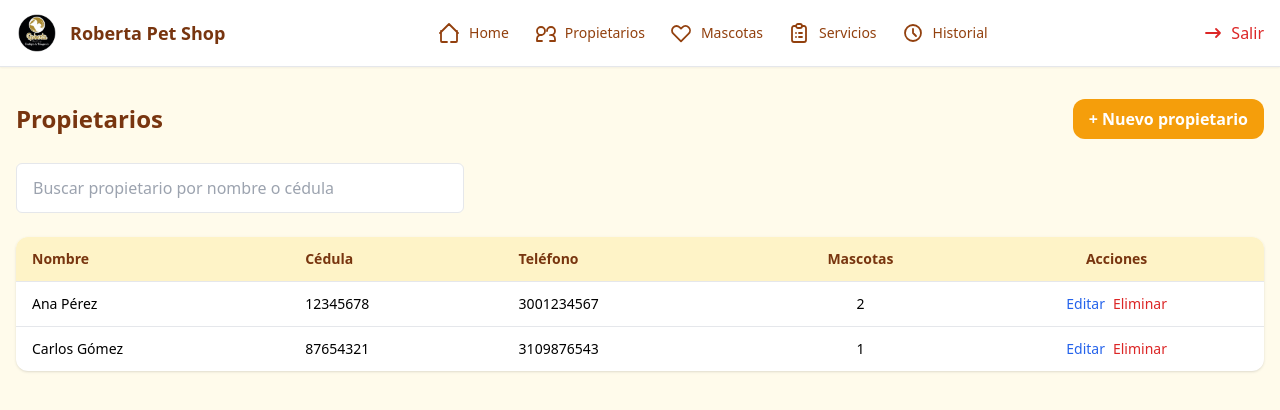
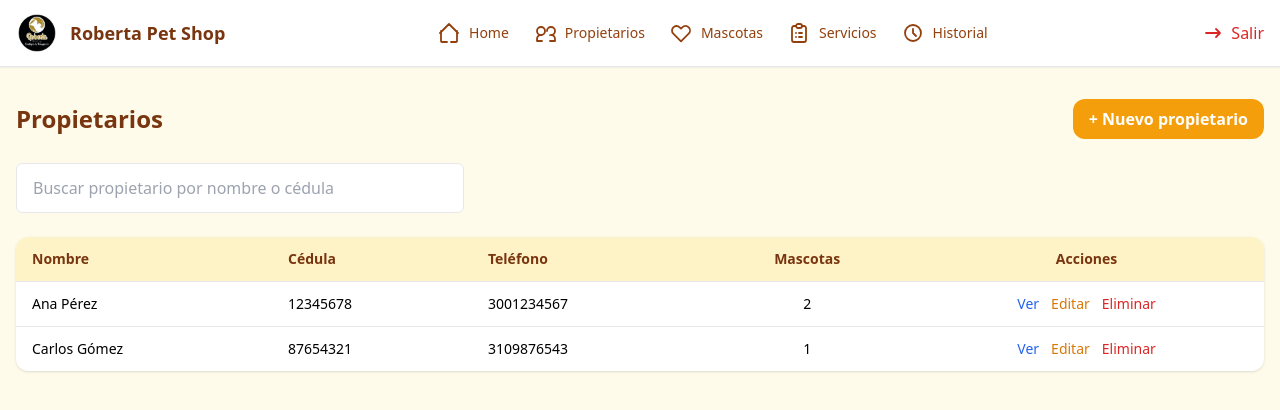
Before and after one commit to marianidorado/roberta-petshop, a Next.js app: page /propietarios in a window 1280 px wide. Shown: the top 410 px of the page. Built offline with nearby package versions, Linux system fonts and the light colour scheme.

Commit message:
arregle la tabla de propietarios

```diff
--- a/app/propietarios/page.tsx
+++ b/app/propietarios/page.tsx
@@ -3,17 +3,32 @@ import { DashboardHeader } from "@/components/dashboard-header"
 const MOCK_OWNERS = [
   {
     id: "1",
-    name: "Ana Pérez",
+    name: "Ana",
+    lastName: "Pérez",
     document: "12345678",
+    birthDate: "1990-05-12",
+    city: "Bogotá",
+    address: "Cra 12 #45-67",
     phone: "3001234567",
-    petsCount: 2,
+    email: "ana@email.com",
+    notes: "Cliente frecuente",
+    pets: [
+      { id: "p1", name: "Luna" },
+      { id: "p2", name: "Max" },
+    ],
   },
   {
     id: "2",
-    name: "Carlos Gómez",
+    name: "Carlos",
+    lastName: "Gómez",
     document: "87654321",
+    birthDate: "1985-02-20",
+    city: "Medellín",
+    address: "Calle 8 #10-11",
     phone: "3109876543",
-    petsCount: 1,
+    email: "carlos@email.com",
+    notes: "",
+    pets: [{ id: "p3", name: "Rocky" }],
   },
 ]
 
@@ -59,16 +74,32 @@ export default function OwnersPage() {
                   key={owner.id}
                   className="border-t hover:bg-amber-50"
                 >
+                  {/* Nombre */}
                   <td className="px-4 py-3 font-medium">
-                    {owner.name}
+                    {owner.name} {owner.lastName}
                   </td>
-                  <td className="px-4 py-3">{owner.document}</td>
-                  <td className="px-4 py-3">{owner.phone}</td>
-                  <td className="px-4 py-3 text-center">
-                    {owner.petsCount}
+
+                  {/* Cédula */}
+                  <td className="px-4 py-3">
+                    {owner.document}
                   </td>
-                  <td className="px-4 py-3 text-center space-x-2">
+
+                  {/* Teléfono */}
+                  <td className="px-4 py-3">
+                    {owner.phone}
+                  </td>
+
+                  {/* Mascotas */}
+                  <td className="px-4 py-3 text-center font-medium">
+                    {owner.pets.length}
+                  </td>
+
+                  {/* Acciones */}
+                  <td className="px-4 py-3 text-center space-x-3">
                     <button className="text-blue-600 hover:underline">
+                      Ver
+                    </button>
+                    <button className="text-amber-600 hover:underline">
                       Editar
                     </button>
                     <button className="text-red-600 hover:underline">
```
